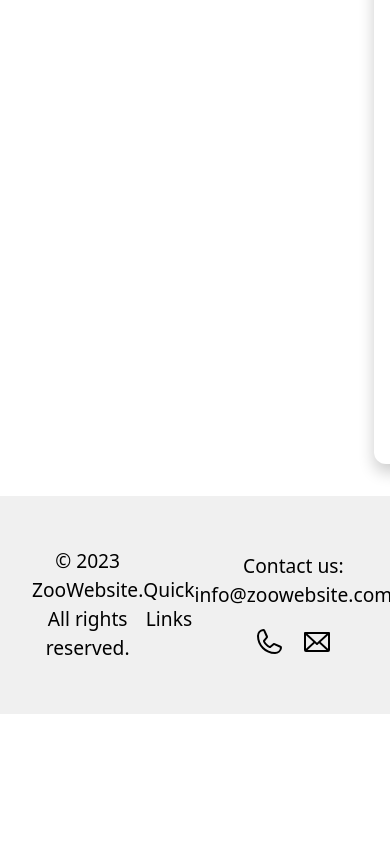
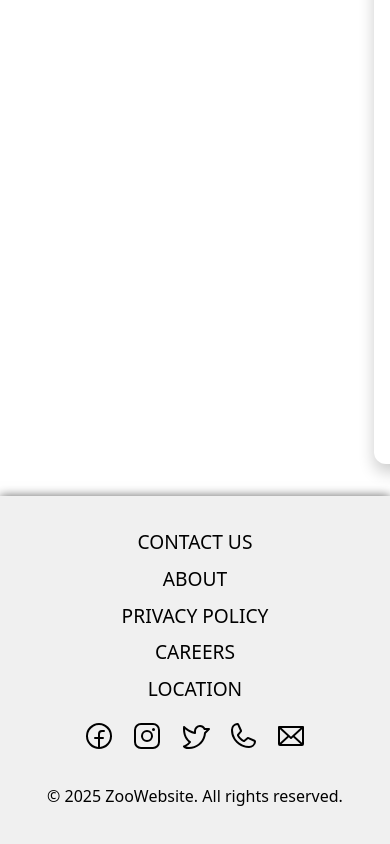
Before and after one commit to Vineethaveerapu/zooWebsite, a React (Vite) app: page / in a window 390 px wide. Shown: the part 2058-2902 px from the top of the page. Before the commit the page ends 2772 px from the top, so only its background shows below. Built offline with nearby package versions, Linux system fonts and the light colour scheme.

Commit message:
updated footer and responsiveness

```diff
--- a/src/components/Footer/Footer.module.css
+++ b/src/components/Footer/Footer.module.css
@@ -1,23 +1,44 @@
 .footer {
-  background-color: #f0f0f0;
-  padding: 2rem;
-  text-align: center;
-  display: flex;
-  flex-direction: row;
-  align-items: center;
-  justify-content: space-between;
-  font-size: 1.2rem;
-}
-
-.socialMedia {
   display: flex;
   flex-direction: column;
   align-items: center;
   gap: 1rem;
+  background-color: #f0f0f0;
+  padding: 2rem;
+  font-size: 1.2rem;
+  box-shadow: 0 0 10px 0 rgba(0.6, 0.6, 0.6, 0.6);
+}
+
+.footerContent {
+  display: flex;
+  flex-direction: row;
+  align-items: center;
+  gap: 2rem;
+
+  h3 {
+    font-size: 1.2rem;
+    font-weight: 600;
+  }
 }
 
 .socialMediaIcons {
   display: flex;
   flex-direction: row;
-  gap: 1rem;
+  gap: 2rem;
 }
+
+.footerText {
+  font-size: 1rem;
+  text-align: center;
+}
+
+@media (max-width: 768px) {
+  .footerContent {
+    flex-direction: column;
+    gap: 0.5rem;
+  }
+  .socialMediaIcons {
+    flex-direction: row;
+    gap: 1rem;
+  }
+}
--- a/src/components/Footer/index.jsx
+++ b/src/components/Footer/index.jsx
@@ -1,5 +1,5 @@
 import styles from "./Footer.module.css";
-
+import Navigation from "../Navigation";
 import {
   FacebookLogo,
   InstagramLogo,
@@ -10,29 +10,29 @@ import {
 
 const Footer = () => {
   return (
-    <footer className={styles.footer}>
-      <p>&copy; 2023 ZooWebsite. All rights reserved.</p>
+    <>
+      <footer className={styles.footer}>
+        <div className={styles.footerContent}>
+          <div>CONTACT US</div>
+          <div>ABOUT </div>
+          <div>PRIVACY POLICY</div>
+          <div>CAREERS</div>
+          <div>LOCATION</div>
+        </div>
 
-      <div className={styles.quickLinks}>
-        <p>Quick Links</p>
-      </div>
-
-      <div className={styles.socialMedia}>
-        Contact us: info@zoowebsite.com
-        <div className={styles.socialMediaIcons}>
-          <Phone size={32} />
-          <Envelope size={32} />
-        </div>
-      </div>
-      <div className={styles.socialMedia}>
-        Follow us on social media!
         <div className={styles.socialMediaIcons}>
           <FacebookLogo size={32} />
           <InstagramLogo size={32} />
           <TwitterLogo size={32} />
+          <Phone size={32} />
+          <Envelope size={32} />
         </div>
-      </div>
-    </footer>
+
+        <p className={styles.footerText}>
+          &copy; 2025 ZooWebsite. All rights reserved.
+        </p>
+      </footer>
+    </>
   );
 };
 
```
